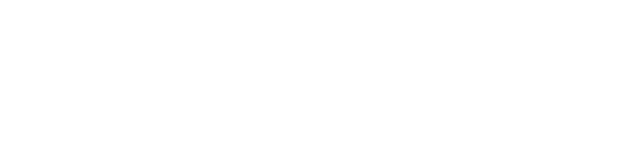
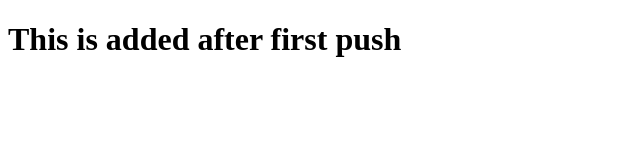
Before and after one commit to Shahriar3809/module-no-three, a plain HTML site: page index.html in a window 1280 px wide. Shown: the whole page, without its empty margins (0-640 px from the left). Drawn offline with Linux system fonts and the light colour scheme.

Commit message:
Added h1

```diff
--- a/index.html
+++ b/index.html
@@ -6,6 +6,6 @@
     <title>Document</title>
 </head>
 <body>
-
+    <h1>This is added after first push</h1>
 </body>
 </html>
```
